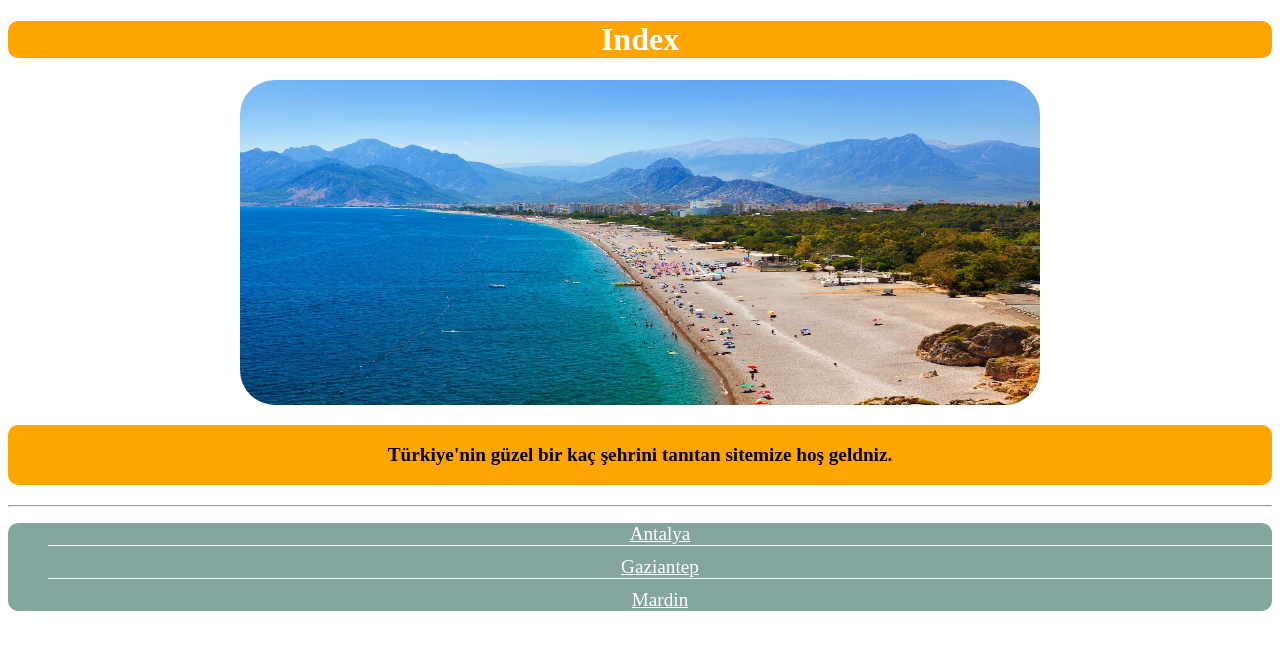
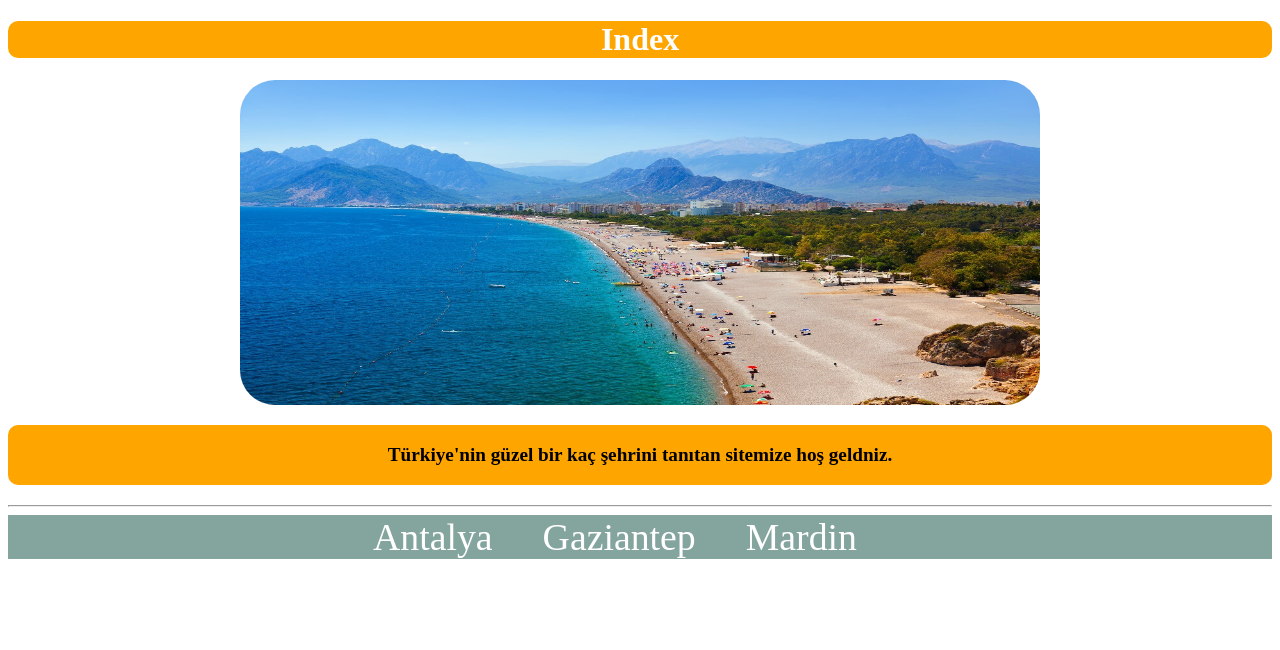
Before and after one commit to YusufOkmen/WebDesingWithSchool, a plain HTML site: page hafta4/index.html in a window 1280 px wide. Drawn offline with Linux system fonts and the light colour scheme.

Commit message:
the cityClass are updated

```diff
--- a/hafta4/css/style.css
+++ b/hafta4/css/style.css
@@ -6,24 +6,12 @@
     color: white;
 }
 
-.uList
+.cityClass
 {
-    color: aliceblue;
     background-color: #84A59D;
-    border-radius: 10px;
-    text-align: center;
-    list-style-type: none;
-
-}
-.uList li
-{
-    margin-bottom: 10px;
-    border-bottom: 1px solid;
-}
-
-.uList li:last-child
-{
-    border-bottom: none;
+    display: flex;
+    justify-content: center;
+    align-items: center;
 }
 
 .fImg
@@ -35,7 +23,8 @@
 .aStyle
 {
     color: white;
-    font-size: larger;
+    font-size: 1cm;
+    margin-right: 50px;
 }
 
 #divId
--- a/hafta4/index.html
+++ b/hafta4/index.html
@@ -21,12 +21,10 @@
     </div>
 
     <hr>
-    <div class="listClass">
-    <ul class="uList">
-        <li><a  class="aStyle" href="antalya.html">Antalya</a></li>
-        <li><a class="aStyle" href="gaziantep.html">Gaziantep</a></li>
-        <li><a class="aStyle" href="mardin.html">Mardin</a></li>
-    </ul>
+    <div class="cityClass">
+        <a class="aStyle" href="antalya.html" style="text-decoration: none;">Antalya</a>
+        <a class="aStyle" href="gaziantep.html" style="text-decoration: none;">Gaziantep</a>
+        <a class="aStyle" href="mardin.html" style="text-decoration: none;">Mardin</a>
     </div>
 
 </body>
```
